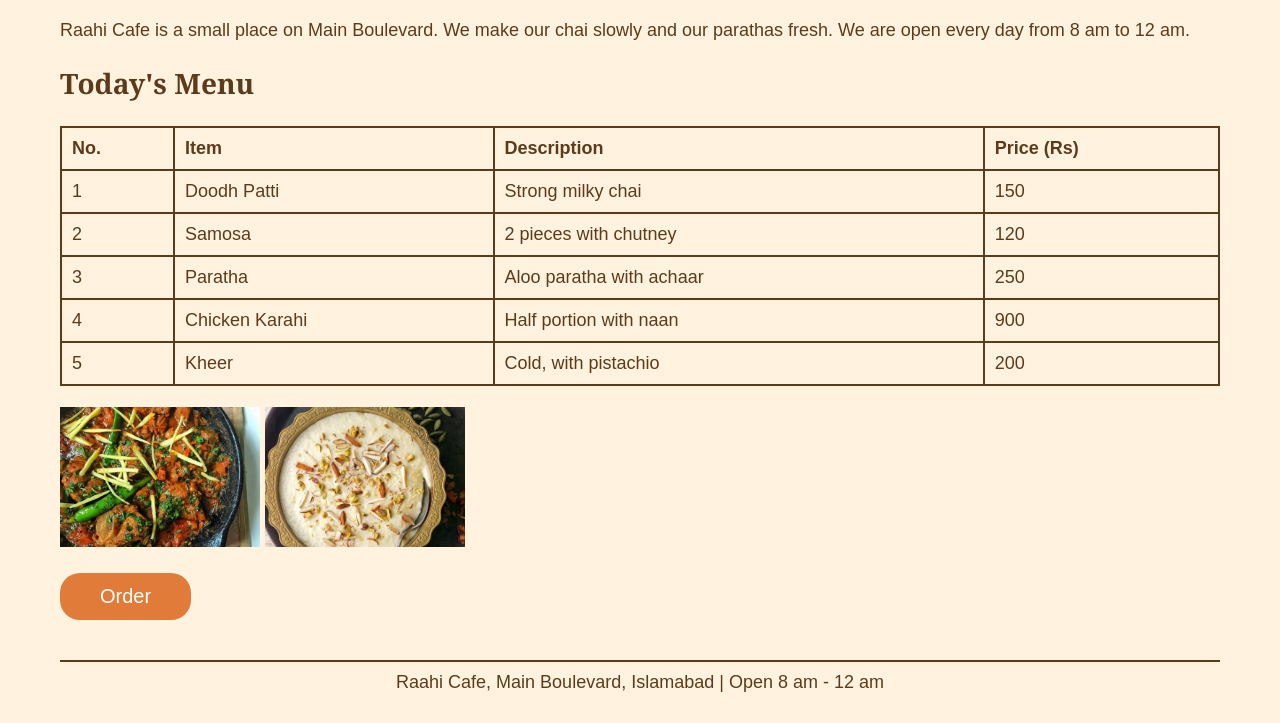
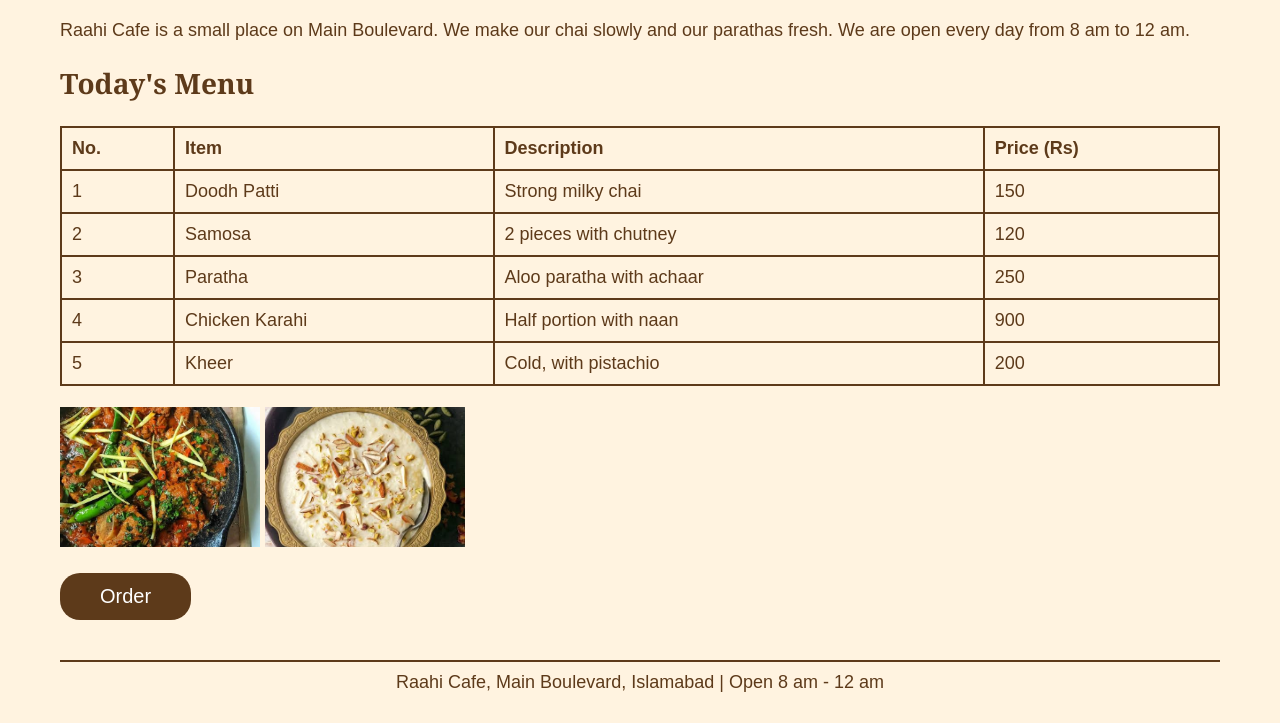
Before and after one commit to 26I3174/cafe-menu, a plain HTML site: page index.html in a window 1280 px wide. Shown: the part 498-1221 px from the top of the page. Drawn offline with Linux system fonts and the light colour scheme.

Commit message:
Manual: change button colour to match header

```diff
--- a/style.css
+++ b/style.css
@@ -57,7 +57,7 @@ th, td {
 }
 
 button {
-  background-color: #E07B39;
+  background-color: #5D3A1A;
   color: white;
   font-size: 20px;
   padding: 12px 40px;
```
